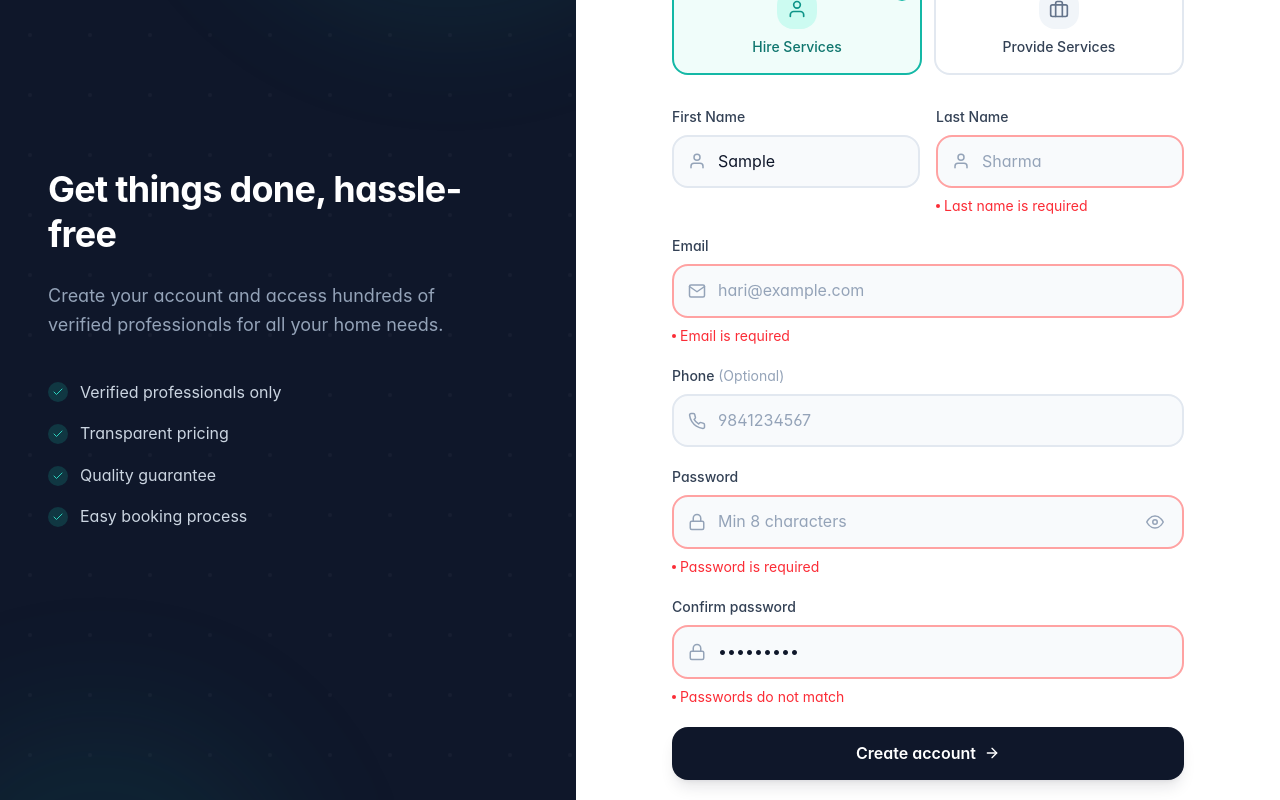
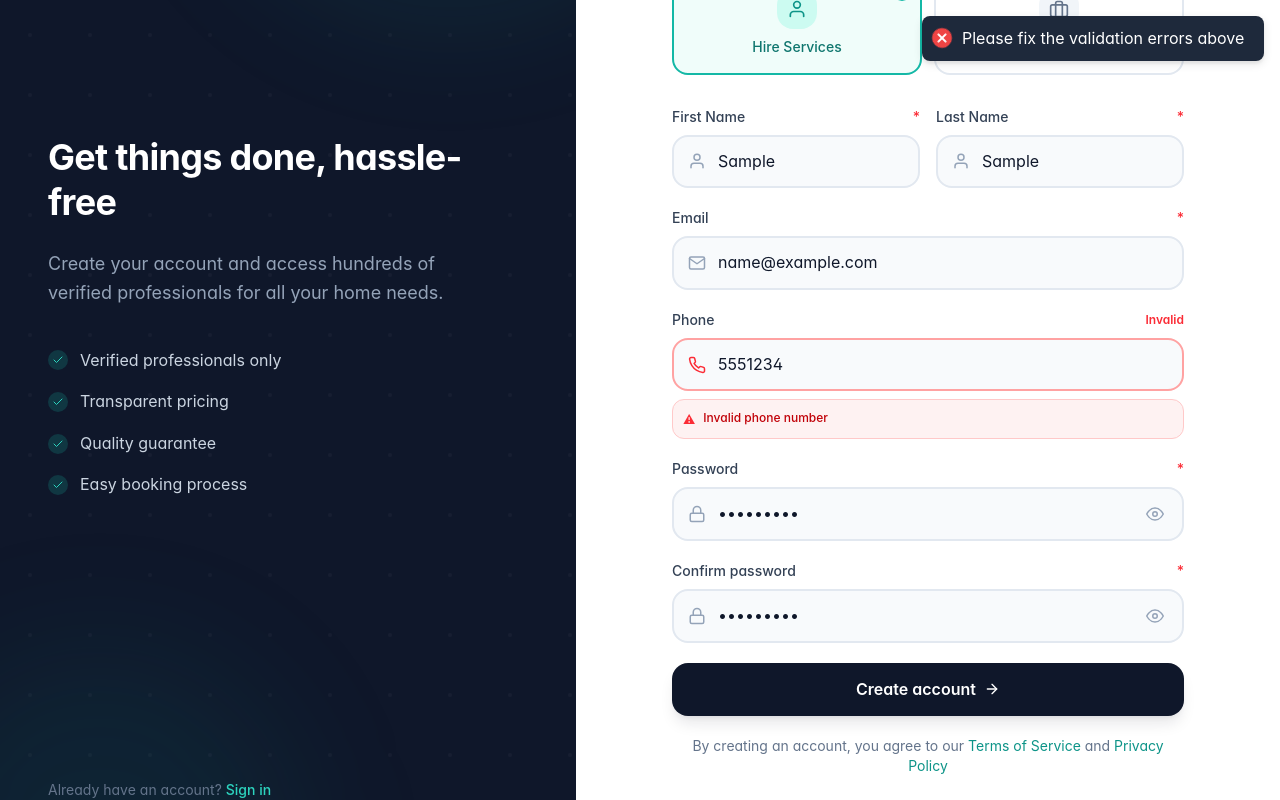
Before and after one commit to adip-adip/Home-Service-Management, a React (Vite) app in the folder frontend/: page /register in a window 1280 px wide. Both pictures are taken after typing "Sample", "Sample", "name@example.com", "5551234", "Sample123", "Sample123" into the empty fields and a click on the button "Create account". Shown: the part 235-1035 px from the top of the page. Built offline with nearby package versions, Linux system fonts and the light colour scheme.

Commit message:
feat(frontend): enhance registration page and dashboard layout

```diff
--- a/frontend/src/components/layout/DashboardLayout.jsx
+++ b/frontend/src/components/layout/DashboardLayout.jsx
@@ -5,7 +5,7 @@
 
 import { useState } from 'react';
 import { Outlet, Link } from 'react-router-dom';
-import { FiMenu, FiHome, FiSearch, FiHelpCircle } from 'react-icons/fi';
+import { FiMenu, FiHome, FiHelpCircle } from 'react-icons/fi';
 import Sidebar from './Sidebar';
 import { NotificationBell } from '../notifications';
 import { useAuthStore } from '../../store';
@@ -40,18 +40,6 @@ const DashboardLayout = () => {
                                 <FiHome className="w-4 h-4" />
                                 <span>Home</span>
                             </Link>
-
-                            {/* Search (Desktop) */}
-                            <div className="hidden md:flex items-center">
-                                <div className="relative">
-                                    <FiSearch className="absolute left-3 top-1/2 -translate-y-1/2 text-slate-400 w-4 h-4" />
-                                    <input
-                                        type="text"
-                                        placeholder="Search..."
-                                        className="w-64 pl-10 pr-4 py-2 bg-slate-100 border border-transparent rounded-xl text-sm placeholder-slate-400 focus:bg-white focus:border-brand-300 focus:ring-2 focus:ring-brand-100 focus:outline-none transition-all"
-                                    />
-                                </div>
-                            </div>
                         </div>
 
                         {/* Right side */}
--- a/frontend/src/pages/auth/Register.jsx
+++ b/frontend/src/pages/auth/Register.jsx
@@ -8,6 +8,64 @@ import { Link, useNavigate, useSearchParams } from 'react-router-dom';
 import { FiUser, FiMail, FiLock, FiEye, FiEyeOff, FiPhone, FiHome, FiArrowRight, FiBriefcase, FiCheck } from 'react-icons/fi';
 import toast from 'react-hot-toast';
 import { useAuthStore } from '../../store';
+
+const InputField = ({ label, name, type = 'text', placeholder, icon: Icon, optional = false, formData, showPassword, setShowPassword, errors, focusedField, setFocusedField, handleChange }) => (
+    <div>
+        <div className="flex justify-between items-center mb-2">
+            <label className="block text-sm font-medium text-slate-700">
+                {label}
+            </label>
+            <div className="flex items-center gap-2">
+                {!optional && <span className="text-red-500 text-sm font-medium">*</span>}
+                {errors[name] && (
+                    <span className="text-red-500 text-xs font-semibold">Invalid</span>
+                )}
+            </div>
+        </div>
+        <div className="relative">
+            <div className={`absolute left-4 top-1/2 -translate-y-1/2 transition-colors ${
+                errors[name]
+                    ? 'text-red-500'
+                    : focusedField === name ? 'text-brand-500' : 'text-slate-400'
+            }`}>
+                <Icon className="w-[18px] h-[18px]" />
+            </div>
+            <input
+                type={type === 'password' ? (showPassword ? 'text' : 'password') : type}
+                name={name}
+                placeholder={placeholder}
+                value={formData[name]}
+                onChange={handleChange}
+                onFocus={() => setFocusedField(name)}
+                onBlur={() => setFocusedField(null)}
+                className={`w-full pl-11 ${type === 'password' ? 'pr-12' : 'pr-4'} py-3 rounded-xl border-2 bg-slate-50 transition-all duration-200 text-slate-900 placeholder:text-slate-400 ${
+                    errors[name]
+                        ? 'border-red-300 focus:border-red-500 focus:bg-red-50'
+                        : 'border-slate-200 focus:border-brand-500 focus:bg-white'
+                } focus:outline-none focus:ring-4 ${
+                    errors[name] ? 'focus:ring-red-500/10' : 'focus:ring-brand-500/10'
+                }`}
+            />
+            {type === 'password' && (
+                <button
+                    type="button"
+                    className="absolute right-4 top-1/2 -translate-y-1/2 text-slate-400 hover:text-slate-600 transition-colors p-1"
+                    onClick={() => setShowPassword(!showPassword)}
+                >
+                    {showPassword ? <FiEyeOff className="w-[18px] h-[18px]" /> : <FiEye className="w-[18px] h-[18px]" />}
+                </button>
+            )}
+        </div>
+        {errors[name] && (
+            <div className="mt-2 bg-red-50 border border-red-200 rounded-lg p-2.5">
+                <p className="text-red-700 text-xs font-medium flex items-start gap-2">
+                    <span className="text-red-500 mt-0.5">⚠</span>
+                    <span>{errors[name]}</span>
+                </p>
+            </div>
+        )}
+    </div>
+);
 
 const Register = () => {
     const navigate = useNavigate();
@@ -28,6 +86,7 @@ const Register = () => {
         experience: 0
     });
     const [showPassword, setShowPassword] = useState(false);
+    const [showConfirmPassword, setShowConfirmPassword] = useState(false);
     const [errors, setErrors] = useState({});
     const [focusedField, setFocusedField] = useState(null);
 
@@ -112,70 +171,61 @@ const Register = () => {
     const handleSubmit = async (e) => {
         e.preventDefault();
 
-        if (!validate()) return;
+        if (!validate()) {
+            toast.error('Please fix the validation errors above');
+            return;
+        }
 
-        const result = await register(formData);
+        try {
+            // Prepare data to send - exclude employee-specific fields for customers
+            const dataToSend = { ...formData };
+            if (formData.role === 'customer') {
+                delete dataToSend.serviceCategories;
+                delete dataToSend.experience;
+            }
+
+            const result = await register(dataToSend);
 
             if (result.success) {
-            toast.success('Account created! Please check your email to verify.');
-            navigate('/login');
+                const emailStatus = result.data?.emailSent
+                    ? '✓'
+                    : '⚠';
+                const emailMessage = result.data?.emailSent
+                    ? 'Please check your email to verify your account.'
+                    : 'Verification email could not be sent. You can resend it from your dashboard.';
+
+                toast.success(`Account created successfully! ${emailStatus}\n${emailMessage}`, {
+                    duration: 5000,
+                    style: { whiteSpace: 'pre-line' }
+                });
+                setTimeout(() => navigate('/login'), 3000);
             } else {
                 if (result.errors && result.errors.length > 0) {
                     const backendErrors = {};
+                    const errorMessages = [];
                     result.errors.forEach(err => {
                         backendErrors[err.field] = err.message;
+                        errorMessages.push(`• ${err.message}`);
                     });
                     setErrors(backendErrors);
-                toast.error('Please fix the errors below');
+
+                    const errorSummary = `Registration failed:\n${errorMessages.join('\n')}`;
+                    toast.error(errorSummary, {
+                        duration: 5000,
+                        style: {
+                            whiteSpace: 'pre-line'
+                        }
+                    });
                 } else {
-                toast.error(result.error);
+                    toast.error(`Registration failed: ${result.error || 'Unknown error'}`, { duration: 5000 });
                 }
+            }
+        } catch (error) {
+            console.error('Registration error:', error);
+            toast.error(`An error occurred: ${error.message || 'Registration failed'}`, { duration: 5000 });
         }
     };
 
-    const InputField = ({ label, name, type = 'text', placeholder, icon: Icon, optional = false }) => (
-        <div>
-            <label className="block text-sm font-medium text-slate-700 mb-2">
-                {label} {optional && <span className="text-slate-400 font-normal">(Optional)</span>}
-            </label>
-            <div className="relative">
-                <div className={`absolute left-4 top-1/2 -translate-y-1/2 transition-colors ${
-                    focusedField === name ? 'text-brand-500' : 'text-slate-400'
-                }`}>
-                    <Icon className="w-[18px] h-[18px]" />
-                </div>
-                <input
-                    type={type === 'password' ? (showPassword ? 'text' : 'password') : type}
-                    name={name}
-                    placeholder={placeholder}
-                    value={formData[name]}
-                    onChange={handleChange}
-                    onFocus={() => setFocusedField(name)}
-                    onBlur={() => setFocusedField(null)}
-                    className={`w-full pl-11 ${type === 'password' ? 'pr-12' : 'pr-4'} py-3 rounded-xl border-2 bg-slate-50 transition-all duration-200 text-slate-900 placeholder:text-slate-400 ${
-                        errors[name]
-                            ? 'border-red-300 focus:border-red-500 focus:bg-white'
-                            : 'border-slate-200 focus:border-brand-500 focus:bg-white'
-                    } focus:outline-none focus:ring-4 focus:ring-brand-500/10`}
-                />
-                {type === 'password' && (
-                    <button
-                        type="button"
-                        className="absolute right-4 top-1/2 -translate-y-1/2 text-slate-400 hover:text-slate-600 transition-colors p-1"
-                        onClick={() => setShowPassword(!showPassword)}
-                    >
-                        {showPassword ? <FiEyeOff className="w-[18px] h-[18px]" /> : <FiEye className="w-[18px] h-[18px]" />}
-                    </button>
-                )}
-            </div>
-            {errors[name] && (
-                <p className="text-red-500 text-sm mt-2 flex items-center gap-1">
-                    <span className="w-1 h-1 bg-red-500 rounded-full" />
-                    {errors[name]}
-                </p>
-            )}
-        </div>
-    );
 
     return (
         <div className="min-h-screen flex">
@@ -333,20 +383,24 @@ const Register = () => {
                     <form onSubmit={handleSubmit} className="space-y-5">
                         {/* Name Fields */}
                         <div className="grid grid-cols-2 gap-4">
-                            <InputField label="First Name" name="firstName" placeholder="Hari" icon={FiUser} />
-                            <InputField label="Last Name" name="lastName" placeholder="Sharma" icon={FiUser} />
+                            <InputField label="First Name" name="firstName" placeholder="Hari" icon={FiUser} formData={formData} showPassword={showPassword} setShowPassword={setShowPassword} errors={errors} focusedField={focusedField} setFocusedField={setFocusedField} handleChange={handleChange} />
+                            <InputField label="Last Name" name="lastName" placeholder="Sharma" icon={FiUser} formData={formData} showPassword={showPassword} setShowPassword={setShowPassword} errors={errors} focusedField={focusedField} setFocusedField={setFocusedField} handleChange={handleChange} />
                         </div>
 
-                        <InputField label="Email" name="email" type="email" placeholder="hari@example.com" icon={FiMail} />
-                        <InputField label="Phone" name="phone" type="tel" placeholder="9841234567" icon={FiPhone} optional />
+                        <InputField label="Email" name="email" type="email" placeholder="hari@example.com" icon={FiMail} formData={formData} showPassword={showPassword} setShowPassword={setShowPassword} errors={errors} focusedField={focusedField} setFocusedField={setFocusedField} handleChange={handleChange} />
+                        <InputField label="Phone" name="phone" type="tel" placeholder="9841234567" icon={FiPhone} optional formData={formData} showPassword={showPassword} setShowPassword={setShowPassword} errors={errors} focusedField={focusedField} setFocusedField={setFocusedField} handleChange={handleChange} />
 
                         {/* Employee Specific Fields */}
                         {formData.role === 'employee' && (
                             <>
                                 {/* Service Category */}
                                 <div>
-                                    <label className="block text-sm font-medium text-slate-700 mb-3">
+                                    <label className="block text-sm font-medium text-slate-700 mb-3 flex items-center gap-1">
                                         Your service specialty
+                                        <span className="text-red-500 text-sm font-medium">*</span>
+                                        {errors.serviceCategories && (
+                                            <span className="ml-auto text-red-500 text-xs font-semibold">Invalid</span>
+                                        )}
                                     </label>
                                     <div className="grid grid-cols-2 sm:grid-cols-3 gap-2">
                                         {serviceOptions.slice(0, 6).map(option => (
@@ -391,10 +445,12 @@ const Register = () => {
                                         ))}
                                     </select>
                                     {errors.serviceCategories && (
-                                        <p className="text-red-500 text-sm mt-2 flex items-center gap-1">
-                                            <span className="w-1 h-1 bg-red-500 rounded-full" />
-                                            {errors.serviceCategories}
+                                        <div className="mt-2 bg-red-50 border border-red-200 rounded-lg p-2.5">
+                                            <p className="text-red-700 text-xs font-medium flex items-start gap-2">
+                                                <span className="text-red-500 mt-0.5">⚠</span>
+                                                <span>{errors.serviceCategories}</span>
                                             </p>
+                                        </div>
                                     )}
                                 </div>
 
@@ -417,38 +473,59 @@ const Register = () => {
                         )}
 
                         {/* Password Fields */}
-                        <InputField label="Password" name="password" type="password" placeholder="Min 8 characters" icon={FiLock} />
+                        <InputField label="Password" name="password" type="password" placeholder="Min 8 characters" icon={FiLock} formData={formData} showPassword={showPassword} setShowPassword={setShowPassword} errors={errors} focusedField={focusedField} setFocusedField={setFocusedField} handleChange={handleChange} />
 
                         <div>
-                            <label className="block text-sm font-medium text-slate-700 mb-2">
+                            <div className="flex justify-between items-center mb-2">
+                                <label className="block text-sm font-medium text-slate-700">
                                     Confirm password
                                 </label>
+                                <div className="flex items-center gap-2">
+                                    <span className="text-red-500 text-sm font-medium">*</span>
+                                    {errors.confirmPassword && (
+                                        <span className="text-red-500 text-xs font-semibold">Invalid</span>
+                                    )}
+                                </div>
+                            </div>
                             <div className="relative">
                                 <div className={`absolute left-4 top-1/2 -translate-y-1/2 transition-colors ${
-                                    focusedField === 'confirmPassword' ? 'text-brand-500' : 'text-slate-400'
+                                    errors.confirmPassword
+                                        ? 'text-red-500'
+                                        : focusedField === 'confirmPassword' ? 'text-brand-500' : 'text-slate-400'
                                 }`}>
                                     <FiLock className="w-[18px] h-[18px]" />
                                 </div>
                                 <input
-                                    type="password"
+                                    type={showConfirmPassword ? 'text' : 'password'}
                                     name="confirmPassword"
                                     placeholder="Repeat your password"
                                     value={formData.confirmPassword}
                                     onChange={handleChange}
                                     onFocus={() => setFocusedField('confirmPassword')}
                                     onBlur={() => setFocusedField(null)}
-                                    className={`w-full pl-11 pr-4 py-3 rounded-xl border-2 bg-slate-50 transition-all duration-200 text-slate-900 placeholder:text-slate-400 ${
+                                    className={`w-full pl-11 pr-12 py-3 rounded-xl border-2 bg-slate-50 transition-all duration-200 text-slate-900 placeholder:text-slate-400 ${
                                         errors.confirmPassword
-                                            ? 'border-red-300 focus:border-red-500 focus:bg-white'
+                                            ? 'border-red-300 focus:border-red-500 focus:bg-red-50'
                                             : 'border-slate-200 focus:border-brand-500 focus:bg-white'
-                                    } focus:outline-none focus:ring-4 focus:ring-brand-500/10`}
+                                    } focus:outline-none focus:ring-4 ${
+                                        errors.confirmPassword ? 'focus:ring-red-500/10' : 'focus:ring-brand-500/10'
+                                    }`}
                                 />
+                                <button
+                                    type="button"
+                                    className="absolute right-4 top-1/2 -translate-y-1/2 text-slate-400 hover:text-slate-600 transition-colors p-1"
+                                    onClick={() => setShowConfirmPassword(!showConfirmPassword)}
+                                >
+                                    {showConfirmPassword ? <FiEyeOff className="w-[18px] h-[18px]" /> : <FiEye className="w-[18px] h-[18px]" />}
+                                </button>
                             </div>
                             {errors.confirmPassword && (
-                                <p className="text-red-500 text-sm mt-2 flex items-center gap-1">
-                                    <span className="w-1 h-1 bg-red-500 rounded-full" />
-                                    {errors.confirmPassword}
+                                <div className="mt-2 bg-red-50 border border-red-200 rounded-lg p-2.5">
+                                    <p className="text-red-700 text-xs font-medium flex items-start gap-2">
+                                        <span className="text-red-500 mt-0.5">⚠</span>
+                                        <span>{errors.confirmPassword}</span>
                                     </p>
+                                </div>
                             )}
                         </div>
 
```
Lines whose indentation alone changed are shown as unchanged.
